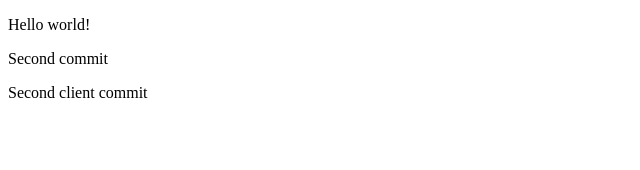
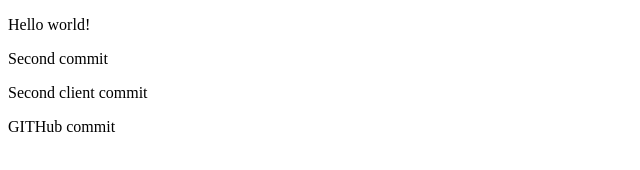
Before and after one commit to Shutovna/Sandbox, a plain HTML site: page index.html in a window 1280 px wide. Shown: the whole page, without its empty margins (0-640 px from the left). Drawn offline with Linux system fonts and the light colour scheme.

Commit message:
Update index.html

```diff
--- a/index.html
+++ b/index.html
@@ -10,5 +10,6 @@
     <script src="js/script.js""></script>
     <p>Second commit</p>
 	<p>Second client commit</p>
+	<p>GITHub commit</p>
 </body>
 </html>
```
